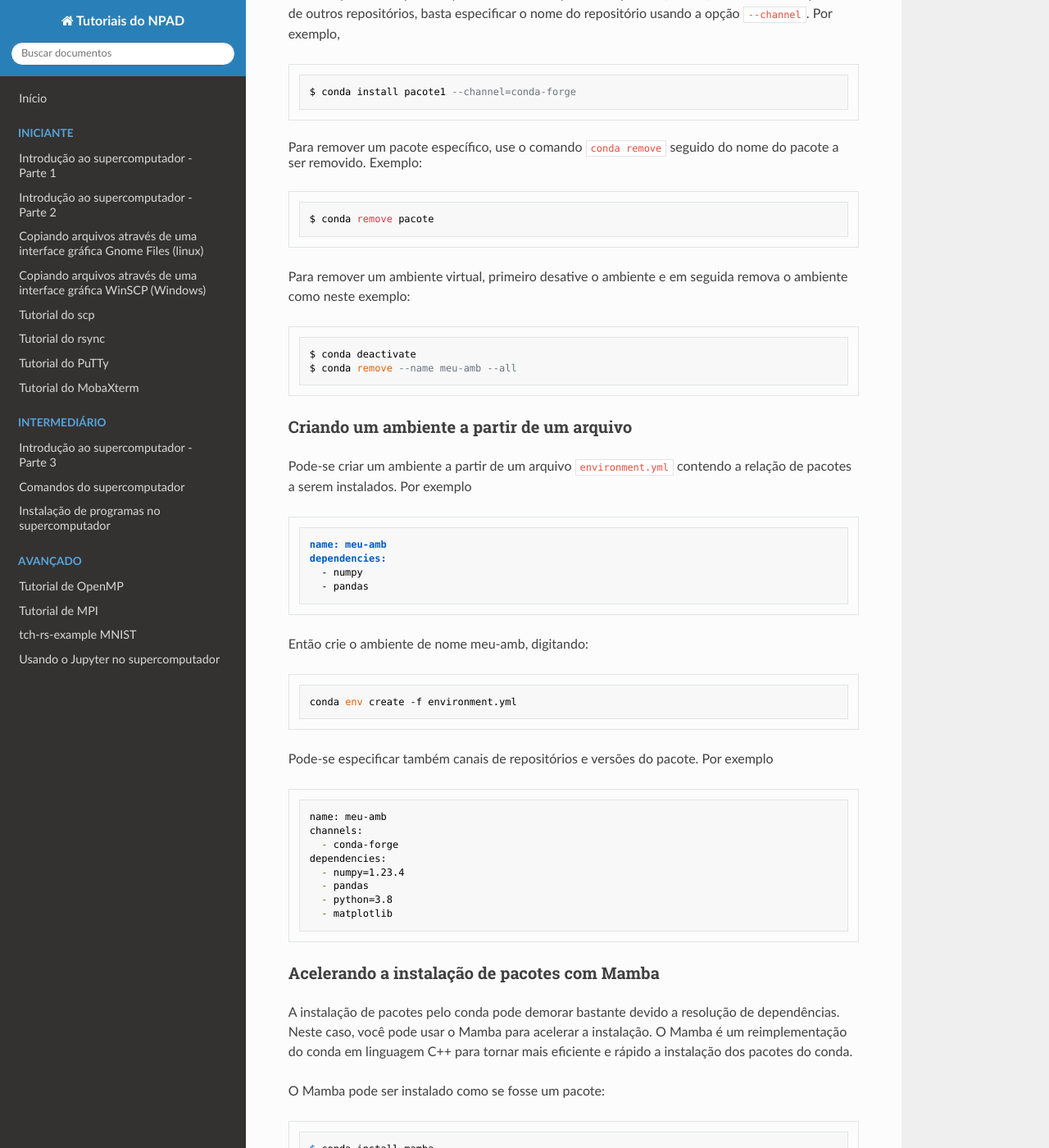
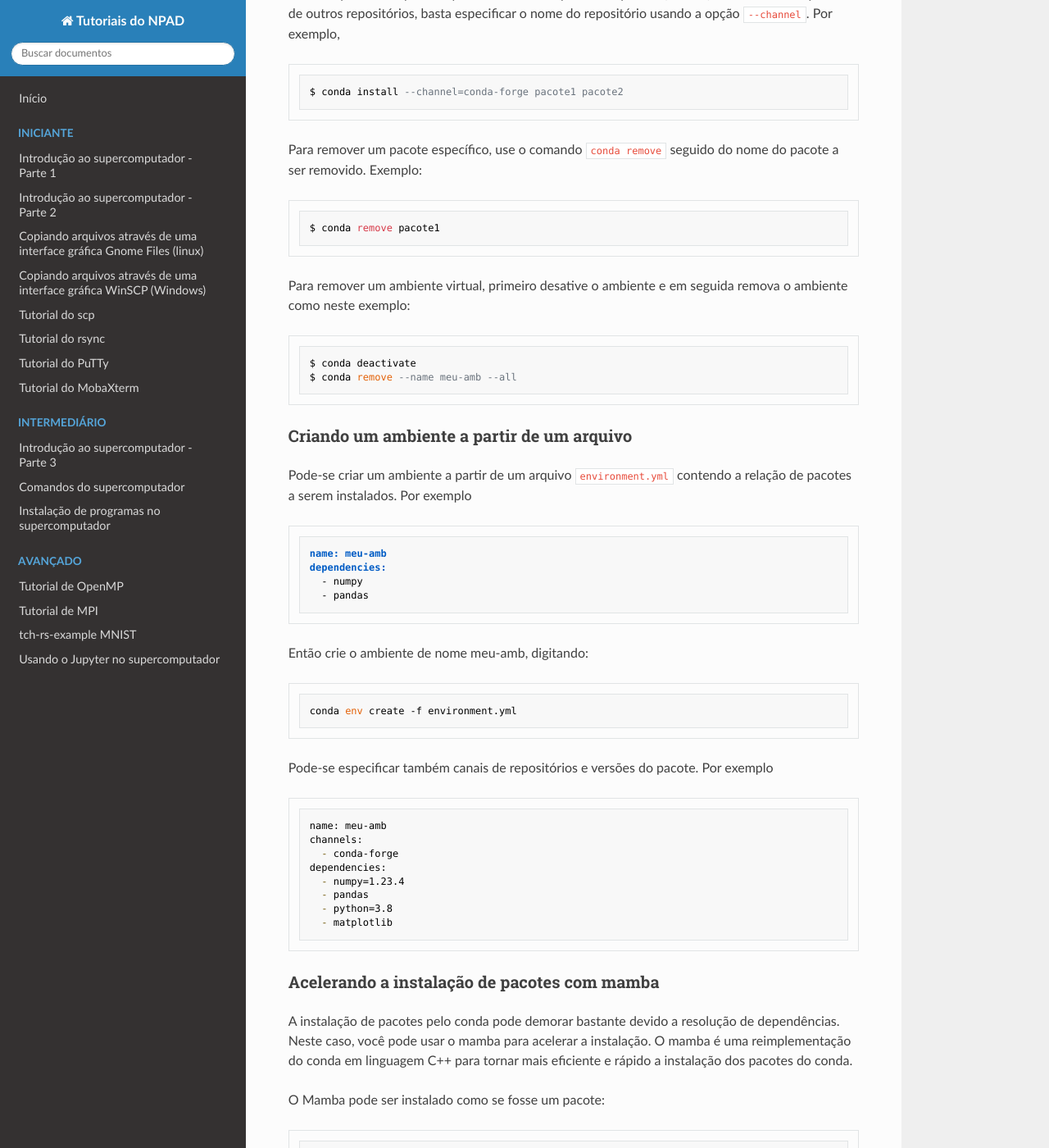
Before and after one commit to NPAD-UFRN/Tutorials, an MkDocs documentation site: the page built from docs/intermediate/conda.md, in a window 1280 px wide and 1400 px high, scrolled down 3401 px. Shown: the whole window at 82% size. Built offline with MkDocs 1.6.1, drawn with Linux system fonts in a browser that asks for light colours; nearby versions of some CDN libraries; some of the changed text lies outside the part shown.

Commit message:
update tutorial conda

````diff
--- a/docs/intermediate/conda.md
+++ b/docs/intermediate/conda.md
@@ -117,18 +117,19 @@
 Então, pode-se adicionar mais pacotes ao ambiente ativado. Por exemplo:
 
 ```bash
-$ conda install pacote1
+$ conda install pacote1 pacote2
 ```
 
 O conda procura os pacotes para instalar nos repositórios padrão (default). Para instalar de pacote de outros repositórios, basta especificar o nome do repositório usando a opção `--channel`.  Por exemplo,
 
 ```bash
-$ conda install pacote1 --channel=conda-forge
+$ conda install --channel=conda-forge pacote1 pacote2
 ```
+
 Para remover um pacote específico, use o comando `conda remove` seguido do nome do pacote a ser removido. Exemplo:
 
 ```bash
-$ conda remove pacote
+$ conda remove pacote1
 ```
 
 Para remover um ambiente virtual, primeiro desative o ambiente e em seguida remova o ambiente como neste exemplo:
@@ -168,9 +169,9 @@
   - matplotlib
 ```
 
-### Acelerando a instalação de pacotes com Mamba
+### Acelerando a instalação de pacotes com mamba
 
-A instalação de pacotes pelo conda pode demorar bastante devido a resolução de dependências. Neste caso, você pode usar o Mamba para acelerar a instalação. O Mamba é um reimplementação do conda em linguagem C++ para tornar mais eficiente e rápido a instalação dos pacotes do conda.
+A instalação de pacotes pelo conda pode demorar bastante devido a resolução de dependências. Neste caso, você pode usar o mamba para acelerar a instalação. O mamba é uma reimplementação do conda em linguagem C++ para tornar mais eficiente e rápido a instalação dos pacotes do conda.
 
 O Mamba pode ser instalado como se fosse um pacote:
 
````
